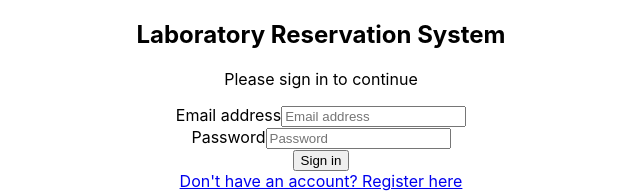
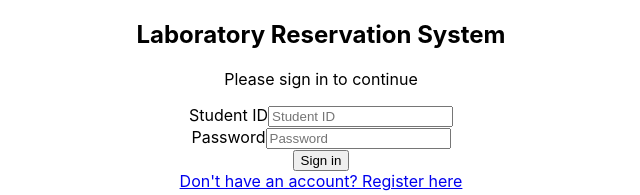
Before and after one commit to vincentestenzo113/lab-app, a React (Create React App) app: page /login in a window 1280 px wide. Shown: the top 195 px of the page, without its empty margins (319-959 px from the left). Built offline with nearby package versions, Linux system fonts and the light colour scheme.

Commit message:
changed to studentid login

```diff
--- a/src/Pages/Login.js
+++ b/src/Pages/Login.js
@@ -3,7 +3,7 @@ import { useNavigate, Link } from 'react-router-dom';
 import { supabase } from '../Pages/supabaseClient';
 
 const Login = () => {
-  const [email, setEmail] = useState('');
+  const [studentId, setStudentId] = useState('');
   const [password, setPassword] = useState('');
   const [error, setError] = useState(null);
   const [loading, setLoading] = useState(false);
@@ -15,35 +15,45 @@ const Login = () => {
     setLoading(true);
 
     try {
-      // 1. Sign in with Supabase Auth
+      // 1. Get email using student ID
+      const { data: userData, error: userError } = await supabase
+        .from('users')
+        .select('email')
+        .eq('student_id', studentId)
+        .single();
+
+      if (userError) throw new Error('Student ID not found');
+
+      // 2. Sign in with Supabase Auth using email
       const { data: { user, session }, error: authError } =
         await supabase.auth.signInWithPassword({
-          email,
+          email: userData.email,
           password,
         });
 
       if (authError) throw authError;
 
-      // 2. Get user role from users table
-      const { data: userData, error: userError } = await supabase
+      // 3. Get user role from users table
+      const { data: roleData, error: roleError } = await supabase
         .from('users')
         .select('role, is_active')
         .eq('id', user.id)
         .single();
 
-      if (userError) throw userError;
+      if (roleError) throw roleError;
 
-      if (!userData.is_active) {
+      if (!roleData.is_active) {
         throw new Error('Account is deactivated. Please contact admin.');
       }
 
-      // 3. Store session data
+      // 4. Store session data
       localStorage.setItem('token', session.access_token);
       localStorage.setItem('userId', user.id);
-      localStorage.setItem('userRole', userData.role);
+      localStorage.setItem('userRole', roleData.role);
+      localStorage.setItem('studentId', studentId);
 
-      // 4. Redirect based on role
-      if (userData.role === 'admin') {
+      // 5. Redirect based on role
+      if (roleData.role === 'admin') {
         navigate('/admin');
       } else {
         navigate('/user');
@@ -76,18 +86,18 @@ const Login = () => {
 
           <div className="rounded-md shadow-sm -space-y-px">
             <div>
-              <label htmlFor="email-address" className="sr-only">
-                Email address
+              <label htmlFor="student-id" className="sr-only">
+                Student ID
               </label>
               <input
-                id="email-address"
-                name="email"
-                type="email"
+                id="student-id"
+                name="student-id"
+                type="text"
                 required
                 className="appearance-none rounded-none relative block w-full px-3 py-2 border border-gray-300 placeholder-gray-500 text-gray-900 rounded-t-md focus:outline-none focus:ring-blue-500 focus:border-blue-500 focus:z-10 sm:text-sm"
-                placeholder="Email address"
-                value={email}
-                onChange={(e) => setEmail(e.target.value)}
+                placeholder="Student ID"
+                value={studentId}
+                onChange={(e) => setStudentId(e.target.value)}
               />
             </div>
             <div>
--- a/src/Pages/Register.js
+++ b/src/Pages/Register.js
@@ -6,6 +6,7 @@ const Register = () => {
   const [email, setEmail] = useState('');
   const [password, setPassword] = useState('');
   const [confirmPassword, setConfirmPassword] = useState('');
+  const [studentId, setStudentId] = useState('');
   const [error, setError] = useState(null);
   const [loading, setLoading] = useState(false);
   const navigate = useNavigate();
@@ -22,16 +23,21 @@ const Register = () => {
     }
 
     try {
-      // 1. Sign up with Supabase Auth without email verification
+      // Check if student ID already exists
+      const { data: existingUser, error: checkError } = await supabase
+        .from('users')
+        .select('id')
+        .eq('student_id', studentId)
+        .single();
+
+      if (existingUser) {
+        throw new Error('Student ID already registered');
+      }
+
+      // 1. Sign up with Supabase Auth
       const { data: authData, error: authError } = await supabase.auth.signUp({
         email,
         password,
-        options: {
-          emailRedirectTo: window.location.origin,
-          data: {
-            email: email
-          }
-        }
       });
 
       if (authError) throw authError;
@@ -43,6 +49,7 @@ const Register = () => {
           {
             id: authData.user.id,
             email: email,
+            student_id: studentId,
             role: 'user',
             is_active: true
           }
@@ -50,15 +57,6 @@ const Register = () => {
 
       if (insertError) throw insertError;
 
-      // 3. Immediately sign in the user
-      const { error: signInError } = await supabase.auth.signInWithPassword({
-        email,
-        password,
-      });
-
-      if (signInError) throw signInError;
-
-      // 4. Success - redirect to login
       navigate('/login');
       alert('Registration successful! You can now login.');
     } catch (error) {
@@ -86,6 +84,21 @@ const Register = () => {
 
           <div className="rounded-md shadow-sm -space-y-px">
             <div>
+              <label htmlFor="student-id" className="sr-only">
+                Student ID
+              </label>
+              <input
+                id="student-id"
+                name="student-id"
+                type="text"
+                required
+                className="appearance-none rounded-none relative block w-full px-3 py-2 border border-gray-300 placeholder-gray-500 text-gray-900 rounded-t-md focus:outline-none focus:ring-blue-500 focus:border-blue-500 focus:z-10 sm:text-sm"
+                placeholder="Student ID"
+                value={studentId}
+                onChange={(e) => setStudentId(e.target.value)}
+              />
+            </div>
+            <div>
               <label htmlFor="email-address" className="sr-only">
                 Email address
               </label>
@@ -94,7 +107,7 @@ const Register = () => {
                 name="email"
                 type="email"
                 required
-                className="appearance-none rounded-none relative block w-full px-3 py-2 border border-gray-300 placeholder-gray-500 text-gray-900 rounded-t-md focus:outline-none focus:ring-blue-500 focus:border-blue-500 focus:z-10 sm:text-sm"
+                className="appearance-none rounded-none relative block w-full px-3 py-2 border border-gray-300 placeholder-gray-500 text-gray-900 focus:outline-none focus:ring-blue-500 focus:border-blue-500 focus:z-10 sm:text-sm"
                 placeholder="Email address"
                 value={email}
                 onChange={(e) => setEmail(e.target.value)}
```
